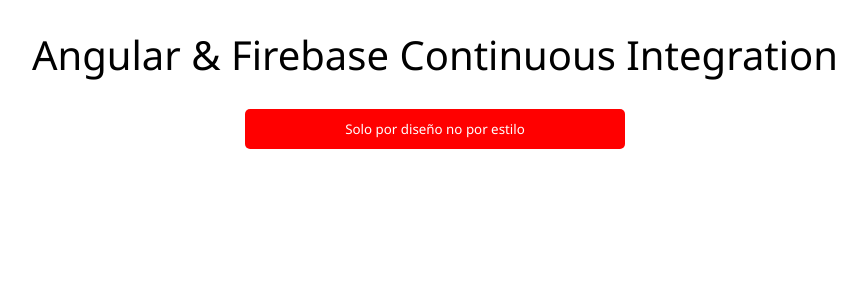
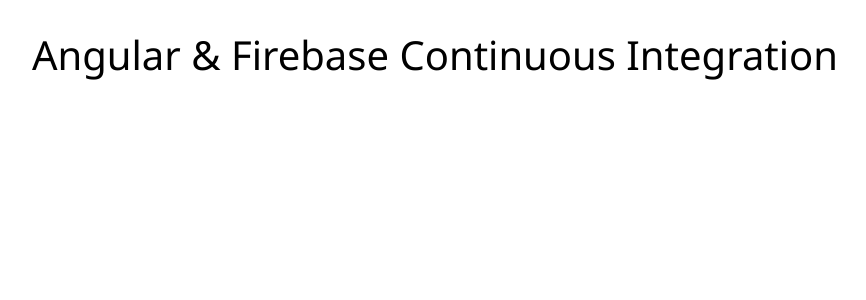
Before and after one commit to LuisAngelB/firebase-AngularIntegration, an Angular app: page / in a window 1280 px wide. Shown: the top 300 px of the page, without its empty margins (205-1071 px from the left). Built offline with nearby package versions, Linux system fonts and the light colour scheme.

Commit message:
Probando de nuevo

```diff
--- a/src/app/app.component.html
+++ b/src/app/app.component.html
@@ -1,5 +1,5 @@
 <div>
   <h1 class="title">Angular & Firebase Continuous Integration</h1>
-  <button class="button">Solo por diseño no por estilo</button>
+  <!-- <button class="button">Solo por diseño no por estilo</button> -->
 </div>
 <router-outlet></router-outlet>
```
Also changed, not shown: .circleci/config.yml.
